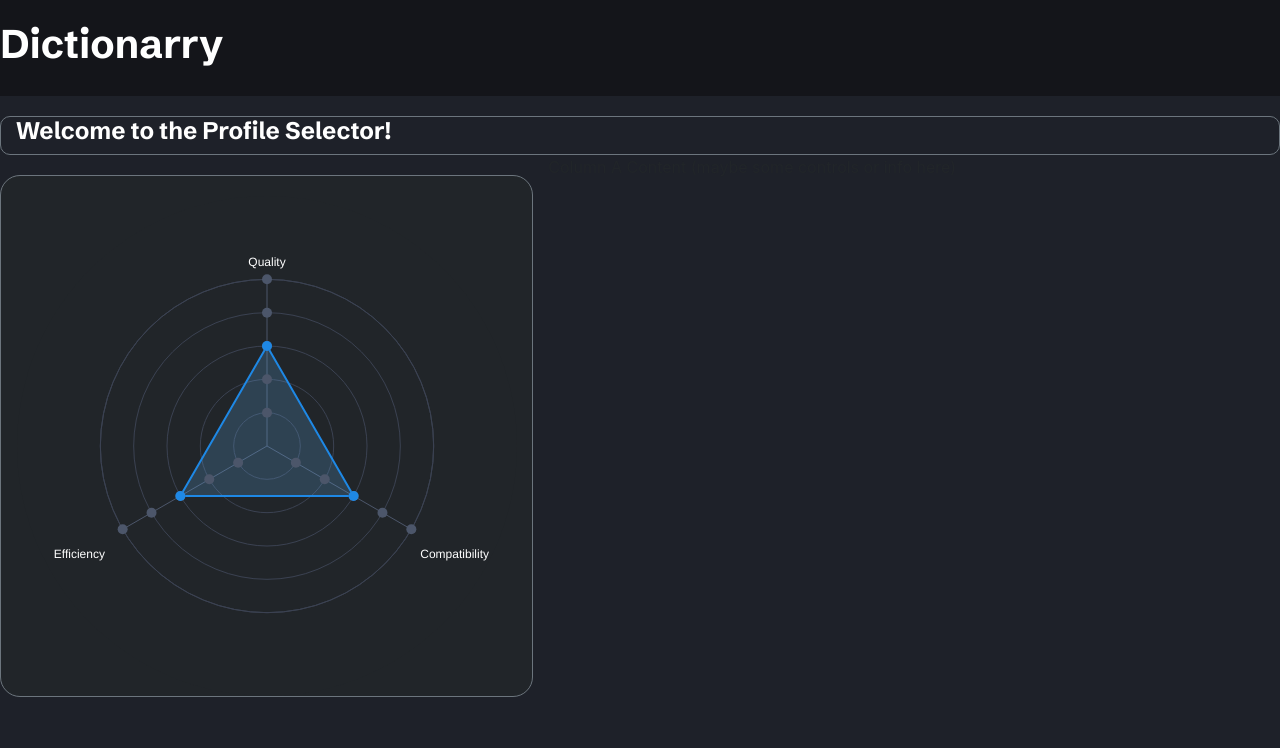
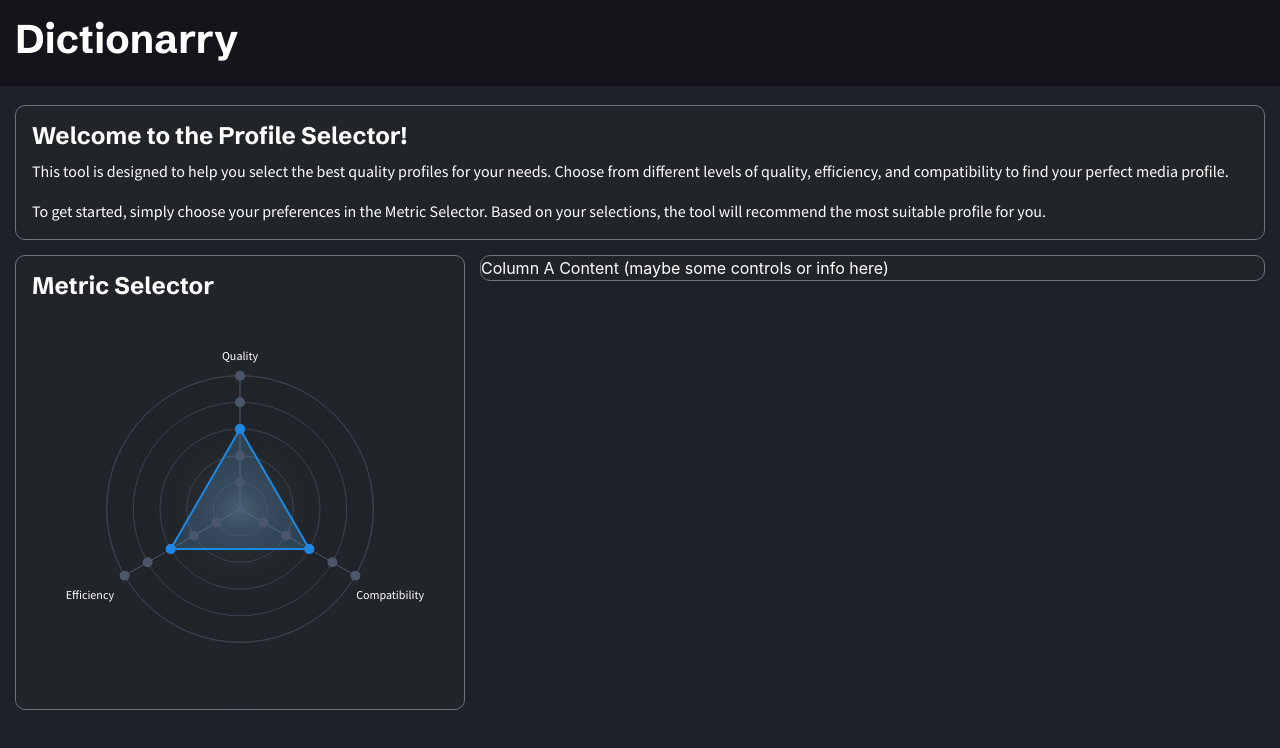
Before and after one commit to Dictionarry-Hub/website, a React (Create React App) app: page / in a window 1280 px wide. Shown: the top 748 px of the page. Built offline with nearby package versions, Linux system fonts and the light colour scheme.

Commit message:
add. Working on styling. Not done yet

```diff
--- a/src/App.css
+++ b/src/App.css
@@ -23,7 +23,7 @@ main {
 }
 
 .container {
-  max-width: 1500px;
+  max-width: 1300px;
 }
 
 .nav {
@@ -31,15 +31,17 @@ main {
   color: white;
 }
 
-h1 {
+h1, h2, h3, h4, h5, h6 {
   font-family: "Schibsted Grotesk", sans-serif !important;
+
 }
 
 .info {
   color: white;
-  font-family: "Schibsted Grotesk", sans-serif !important;
   border-radius: 10px;
   margin-top: 20px;
+  font-family: Source Sans Pro,sans-serif !important;
+  background-color: #212529;
 }
 
 .title {
@@ -48,10 +50,7 @@ h1 {
 }
 
 .chart {
-  margin-top: 20px;
-  display: flex;
-  justify-content: center;
-  align-items: center;
-  border-radius: 20px;
+  color: white;
+  border-radius: 10px;
   background-color: #212529;
 }
--- a/src/App.js
+++ b/src/App.js
@@ -1,6 +1,7 @@
 import React, { useState } from 'react';
 import RadarChart from './RadarChart';
 import "./App.css"
+import "./custom-grid.css"
 
 function App() {
   const [data, setData] = useState([
@@ -26,21 +27,39 @@ function App() {
       </div>
       <div className="container">
         <div className="row">
-          <div className="col-md-12 border border-secondary info">
-            <h4>
-              Welcome to the Profile Selector!
-            </h4>
+          <div className='col-24'>
+            <div className="border border-secondary info mt-1">
+              <h4 className='mt-3 pl-3'>
+                Welcome to the Profile Selector!
+              </h4>
+              <p className='pl-3'>
+                This tool is designed to help you select the best quality profiles for your needs.
+                Choose from different levels of quality, efficiency, and compatibility to find your perfect media profile.
+              </p>
+              <p className='pl-3'>
+                To get started, simply choose your preferences in the Metric Selector.
+                Based on your selections, the tool will recommend the most suitable profile for you.
+              </p>
+            </div>
+          </div>
 
-          </div>
         </div>
         <div className="row">
-          <div className="col-md-5 border border-secondary chart border border-secondary">
-            <RadarChart data={data} onDataChange={handleDataChange} />
+          <div className="col-9 pt-0">
+            <div className="border border-secondary chart me-3">
+              <h4 className="mt-3 pl-3">
+                Metric Selector
+              </h4>
+              <div className="d-flex justify-content-center">
+                <RadarChart data={data} onDataChange={handleDataChange} />
+              </div>
+            </div>
           </div>
-          <div className="col-md-7">
-            <div>Column A Content (maybe some controls or info here)</div>
+          <div className='col-15 pt-0 pl-0'>
+            <div className=" border border-secondary chart">
+              <div>Column A Content (maybe some controls or info here)</div>
+            </div>
           </div>
-
         </div>
       </div>
     </>
--- a/src/RadarChart.css
+++ b/src/RadarChart.css
@@ -1,5 +1,5 @@
 .radar-chart {
-    font-family: 'Helvetica Neue', Arial, sans-serif;
+  font-family: Source Sans Pro,sans-serif !important;
 
   }
 
@@ -39,46 +39,6 @@
     transition: fill 0.3s, stroke 0.3s;
   }
 
-
-  .radar-chart-controls {
-    margin-top: 40px;
-    display: flex;
-    justify-content: center;
-    align-items: center;
+  .radar-chart .gradient-circle {
+    opacity: 0.6;
   }
-
-  .radar-chart-controls label {
-    font-weight: 500;
-    margin-right: 12px;
-    color: #666;
-  }
-
-  .radar-chart-controls .select {
-    width: 120px;
-    margin-right: 24px;
-  }
-
-  .radar-chart-controls .select:last-child {
-    margin-right: 0;
-  }
-
-  .radar-chart-controls .select__control {
-    border: none;
-    box-shadow: 0 2px 4px rgba(0, 0, 0, 0.1);
-    border-radius: 8px;
-    padding: 8px;
-    font-size: 14px;
-  }
-
-  .radar-chart-controls .select__indicator {
-    color: #42a5f5;
-  }
-
-  .radar-chart-controls .select__option--is-focused {
-    background-color: rgba(100, 181, 246, 0.1);
-  }
-
-  .radar-chart-controls .select__option--is-selected {
-    background-color: #42a5f5;
-    color: #fff;
-  }
--- a/src/RadarChart.js
+++ b/src/RadarChart.js
@@ -5,8 +5,8 @@ import './RadarChart.css';
 const RadarChart = ({ data, onDataChange }) => {
     const levels = [1, 2, 3, 4, 5, 6];
 
-    const width = 500;
-    const height = 500;
+    const width = 420;
+    const height = 400;
     const radius = Math.min(width, height) / 2;
     const angleSlice = (Math.PI * 2) / data.length;
 
@@ -36,7 +36,7 @@ const RadarChart = ({ data, onDataChange }) => {
         const outerRadius = scale(7); // Adjust the radius as needed
         return {
             x: outerRadius * Math.cos(angle - Math.PI / 2),
-            y: outerRadius * Math.sin(angle - Math.PI / 2) + 50, // Add an offset to move the label down
+            y: outerRadius * Math.sin(angle - Math.PI / 2) + 35, // Add an offset to move the label down
         };
     };
 
@@ -74,8 +74,29 @@ const RadarChart = ({ data, onDataChange }) => {
     return (
         <div className="radar-chart">
             <svg ref={svgRef} width={width} height={height} className='chart'>
+                <defs>
+                    <radialGradient id="chartGradient" cx="50%" cy="50%" r="50%" fx="50%" fy="50%">
+                        <stop offset="0%" stopColor="#495057" stopOpacity="0.6" />
+                        <stop offset="20%" stopColor="#343a40" stopOpacity="0.5" />
+                        <stop offset="40%" stopColor="#2c3035" stopOpacity="0.4" />
+                        <stop offset="60%" stopColor="#23272b" stopOpacity="0.3" />
+                        <stop offset="80%" stopColor="#1c1f23" stopOpacity="0.2" />
+                        <stop offset="100%" stopColor="#15181b" stopOpacity="0.1" />
+                    </radialGradient>
+                </defs>
+                <g transform={`translate(${width / 2}, ${height / 2})`}>
 
-                <g transform={`translate(${width / 2}, ${height / 2})`}>
+                    {levels.slice(0, 5).map((level) => (
+                        <circle
+                            key={`gradient-circle-${level}`}
+                            cx={0}
+                            cy={0}
+                            r={scale(level)}
+                            fill="url(#chartGradient)"
+                            className={`gradient-circle level-${level}`}
+                        />
+                    ))}
+
                     {/* Render inner circles */}
                     {levels.slice(0, 5).map((level) => (
                         <circle
--- /dev/null
+++ b/src/custom-grid.css
@@ -0,0 +1,145 @@
+.col-24 {
+  flex: 0 0 auto;
+  width: 100%;
+  padding: 15px;
+}
+
+.col-1 {
+  flex: 0 0 auto;
+  width: 4.1666666667%;
+  padding: 15px;
+}
+
+.col-2 {
+  flex: 0 0 auto;
+  width: 8.3333333333%;
+  padding: 15px;
+}
+
+.col-3 {
+  flex: 0 0 auto;
+  width: 12.5%;
+  padding: 15px;
+}
+
+.col-4 {
+  flex: 0 0 auto;
+  width: 16.6666666667%;
+  padding: 15px;
+}
+
+.col-5 {
+  flex: 0 0 auto;
+  width: 20.8333333333%;
+  padding: 15px;
+}
+
+.col-6 {
+  flex: 0 0 auto;
+  width: 25%;
+  padding: 15px;
+}
+
+.col-7 {
+  flex: 0 0 auto;
+  width: 29.1666666667%;
+  padding: 15px;
+}
+
+.col-8 {
+  flex: 0 0 auto;
+  width: 33.3333333333%;
+  padding: 15px;
+}
+
+.col-9 {
+  flex: 0 0 auto;
+  width: 37.5%;
+  padding: 15px;
+}
+
+.col-10 {
+  flex: 0 0 auto;
+  width: 41.6666666667%;
+  padding: 15px;
+}
+
+.col-11 {
+  flex: 0 0 auto;
+  width: 45.8333333333%;
+  padding: 15px;
+}
+
+.col-12 {
+  flex: 0 0 auto;
+  width: 50%;
+  padding: 15px;
+}
+
+.col-13 {
+  flex: 0 0 auto;
+  width: 54.1666666667%;
+  padding: 15px;
+}
+
+.col-14 {
+  flex: 0 0 auto;
+  width: 58.3333333333%;
+  padding: 15px;
+}
+
+.col-15 {
+  flex: 0 0 auto;
+  width: 62.5%;
+  padding: 15px;
+}
+
+.col-16 {
+  flex: 0 0 auto;
+  width: 66.6666666667%;
+  padding: 15px;
+}
+
+.col-17 {
+  flex: 0 0 auto;
+  width: 70.8333333333%;
+  padding: 15px;
+}
+
+.col-18 {
+  flex: 0 0 auto;
+  width: 75%;
+  padding: 15px;
+}
+
+.col-19 {
+  flex: 0 0 auto;
+  width: 79.1666666667%;
+  padding: 15px;
+}
+
+.col-20 {
+  flex: 0 0 auto;
+  width: 83.3333333333%;
+  padding: 15px;
+}
+
+.col-21 {
+  flex: 0 0 auto;
+  width: 87.5%;
+  padding: 15px;
+}
+
+.col-22 {
+  flex: 0 0 auto;
+  width: 91.6666666667%;
+  padding: 15px;
+}
+
+.col-23 {
+  flex: 0 0 auto;
+  width: 95.8333333333%;
+  padding: 15px;
+}
+
+/*# sourceMappingURL=custom-grid.css.map */
--- /dev/null
+++ b/src/custom-grid.scss
@@ -0,0 +1,13 @@
+.col-24 {
+    flex: 0 0 auto;
+    width: 100%;
+    padding: 15px;
+  }
+
+  @for $i from 1 through 23 {
+    .col-#{$i} {
+      flex: 0 0 auto;
+      width: percentage($i / 24);
+      padding: 15px;
+    }
+  }
--- a/src/index.js
+++ b/src/index.js
@@ -2,7 +2,6 @@ import React from 'react';
 import ReactDOM from 'react-dom/client';
 import './index.css';
 import App from './App';
-import reportWebVitals from './reportWebVitals';
 
 const root = ReactDOM.createRoot(document.getElementById('root'));
 root.render(
@@ -10,8 +9,3 @@ root.render(
     <App />
   </React.StrictMode>
 );
-
-// If you want to start measuring performance in your app, pass a function
-// to log results (for example: reportWebVitals(console.log))
-// or send to an analytics endpoint. Learn more: https://bit.ly/CRA-vitals
-reportWebVitals();
```
Also changed, not shown: 1 other file (tests, documents, lock files or other folders).
